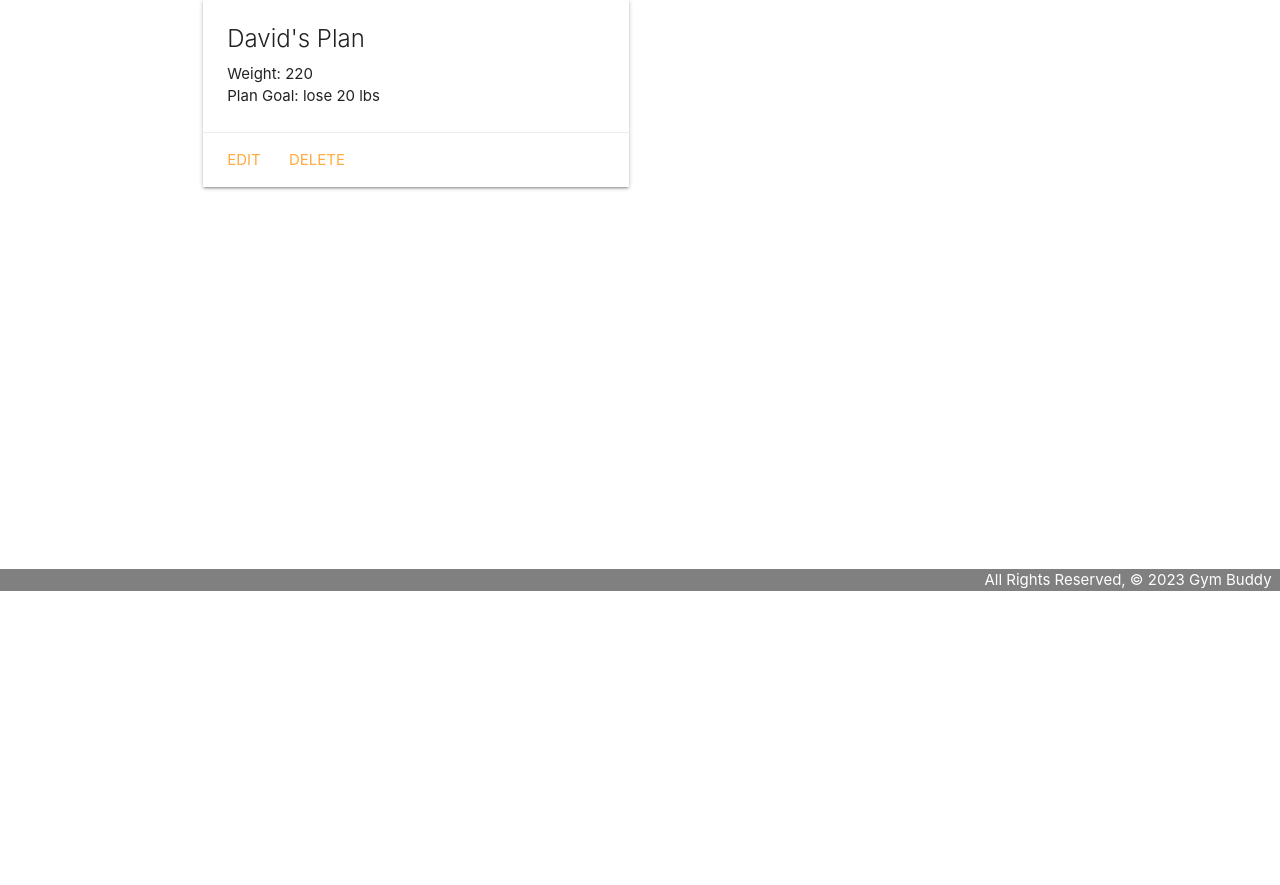
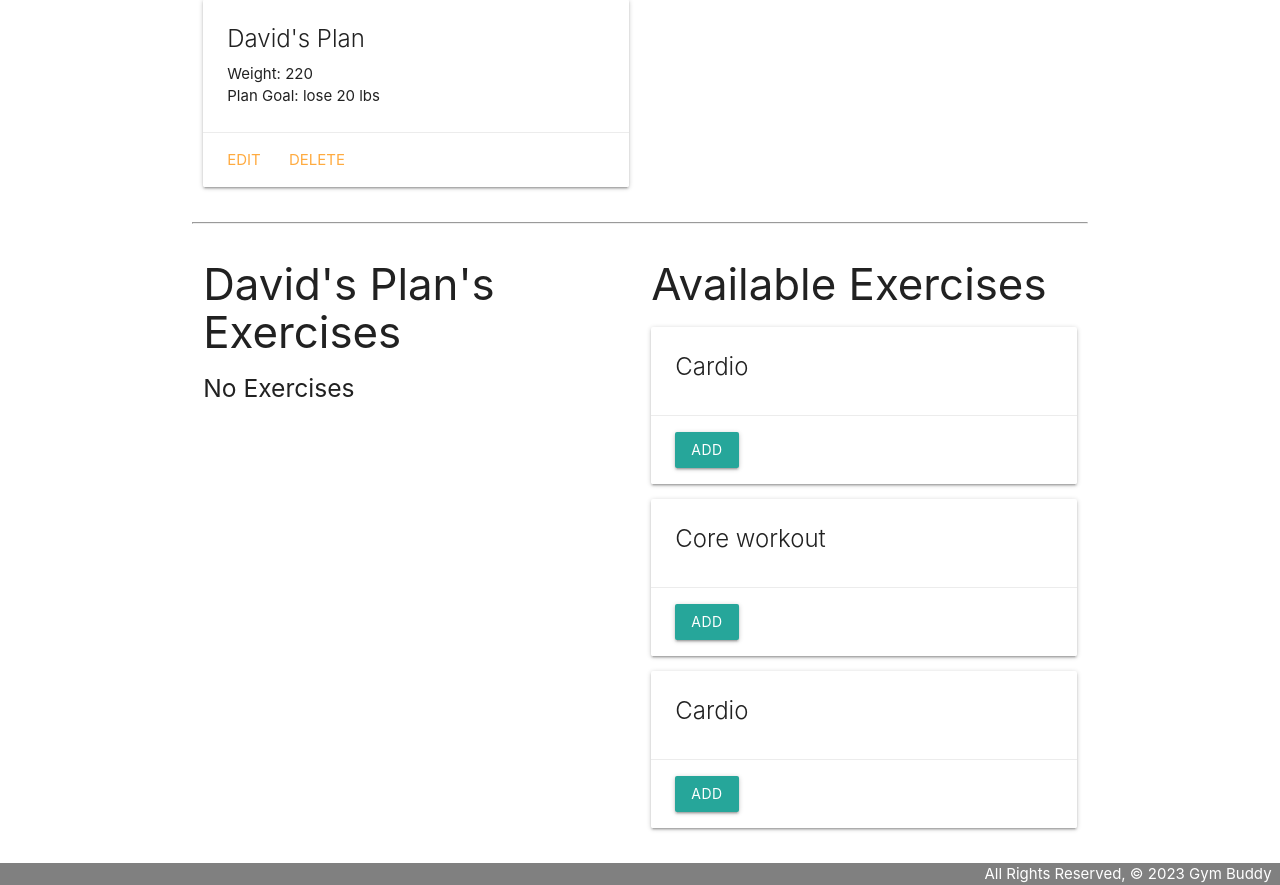
Before and after one commit to davebenner14/Gym-Buddy, a Django app: page /plans/1/ in a window 1280 px wide. Shown: the part 209-1094 px from the top of the page. Before the commit the page ends 800 px from the top, so only its background shows below. Run offline with Django 4.2, Linux system fonts and the light colour scheme; data comes from the database, SQL or seed files in the repository; both versions use the stored data as it was after the commit.

Commit message:
assoc exercises to health plan

```diff
--- a/main_app/models.py
+++ b/main_app/models.py
@@ -22,7 +22,7 @@ class Plan(models.Model):
     name = models.CharField(max_length=100)
     weight = models.IntegerField()
     goal = models.TextField(max_length=250)
-
+    exercises = models.ManyToManyField(Exercise)
 
     def __str__(self):
         return self.name
--- a/main_app/templates/plans/detail.html
+++ b/main_app/templates/plans/detail.html
@@ -22,4 +22,40 @@
     </div>
   </div>
 </div>
+<hr />
+<div class="row">
+  <div class="col s6">
+    <h3>{{ plan.name }}'s Exercises</h3>
+    {% if plan.exercises.count %} {% for exercise in plan.exercises.all %}
+    <div class="card">
+      <div class="card-content">
+        <span class="card-title"> {{ exercise.TypeOfWorkout }} </span>
+      </div>
+    </div>
+    {% endfor %} {% else %}
+    <h5>No Exercises</h5>
+    {% endif %}
+  </div>
+  <div class="col s6">
+    <h3>Available Exercises</h3>
+    {% if exercises.count %} {% for exercise in exercises.all %}
+    <div class="card">
+      <div class="card-content">
+        <span class="card-title"> {{ exercise.TypeOfWorkout }} </span>
+      </div>
+      <div class="card-action">
+        <form
+          action="{% url 'assoc_exercise' plan.id exercise.id %}"
+          method="POST"
+        >
+          {% csrf_token %}
+          <button type="submit" class="btn">Add</button>
+        </form>
+      </div>
+    </div>
+    {% endfor %} {% else %}
+    <h5>{{plan.name}} Already Has All Toys Available</h5>
+    {% endif %}
+  </div>
+</div>
 {% endblock %}
--- a/main_app/urls.py
+++ b/main_app/urls.py
@@ -19,4 +19,5 @@ urlpatterns = [
   path('meals/<int:pk>/', views.MealDetail.as_view(), name='meals_detail'),
   path('meals/<int:pk>/update/', views.MealUpdate.as_view(), name='meals_update'),
   path('meals/<int:pk>/delete/', views.MealDelete.as_view(), name='meals_delete'),
+  path('exercises/<int:plan_id>/assoc_exercise/<int:exercise_id>/', views.assoc_exercise, name='assoc_exercise'),
 ]
--- a/main_app/views.py
+++ b/main_app/views.py
@@ -1,4 +1,4 @@
-from django.shortcuts import render
+from django.shortcuts import render, redirect
 from django.views.generic import ListView,DetailView
 from django.views.generic.edit import CreateView, UpdateView, DeleteView
 
@@ -54,7 +54,14 @@ def plans_index(request):
 
 def plans_detail(request, plan_id):
   plan = Plan.objects.get(id=plan_id)
-  return render(request, 'plans/detail.html', { 'plan': plan })
+  id_list = plan.exercises.all().values_list('id')
+  exercises_plan_doesnt_have = Exercise.objects.exclude(id__in=id_list)
+  return render(request, 'plans/detail.html', { 'plan': plan, 'exercises': exercises_plan_doesnt_have })
+
+
+def assoc_exercise(request, plan_id, exercise_id):
+  Plan.objects.get(id=plan_id).exercises.add(exercise_id)
+  return redirect('detail', plan_id=plan_id)
 
 class PlanCreate(CreateView):
   model = Plan
```
Also changed, not shown: db.sqlite3.
